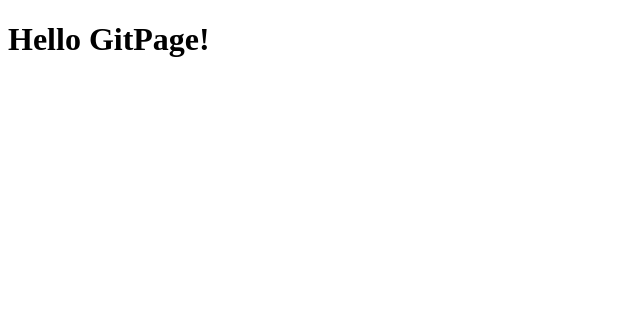
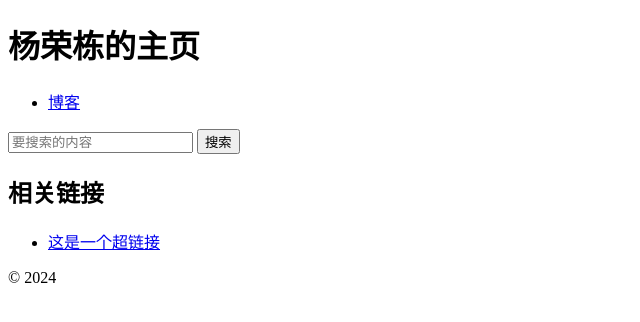
Before and after one commit to RongdongYang/github.io, a plain HTML site: page index.html in a window 1280 px wide. Shown: the whole page, without its empty margins (0-640 px from the left). Drawn offline with Linux system fonts and the light colour scheme.

Commit message:
index 页面初始化

```diff
--- a/index.html
+++ b/index.html
@@ -6,6 +6,41 @@
     <title>Document</title>
 </head>
 <body>
-    <h1>Hello GitPage!</h1>
+    <header>
+        <h1>杨荣栋的主页</h1>
+    </header>
+    <nav>
+        <ul>
+            <li>
+                <a href="https://yangrongdong.github.io/blog">博客</a>
+            </li>
+        </ul>
+        <form action="">
+            <input type="search" name="q" placeholder="要搜索的内容" />
+            <input type="submit" value="搜索" />
+        </form>
+    </nav>
+
+    <main>
+      <!-- 网页主体内容 -->
+      <article>
+        <!-- 此处包含一个 article（一篇文章），内容略…… -->
+      </article>
+
+      <aside>
+        <!-- 侧边栏在主内容右侧 -->
+        <h2>相关链接</h2>
+        <ul>
+          <li><a href="#">这是一个超链接</a></li>
+          <!-- 侧边栏有 n 个超链接，略略略…… -->
+        </ul>
+      </aside>
+    </main>
+
+    <footer>
+        <!-- 本站所有网页的统一页脚 -->
+        <p>© 2024 </p>
+      </footer>
+
 </body>
 </html>
```
